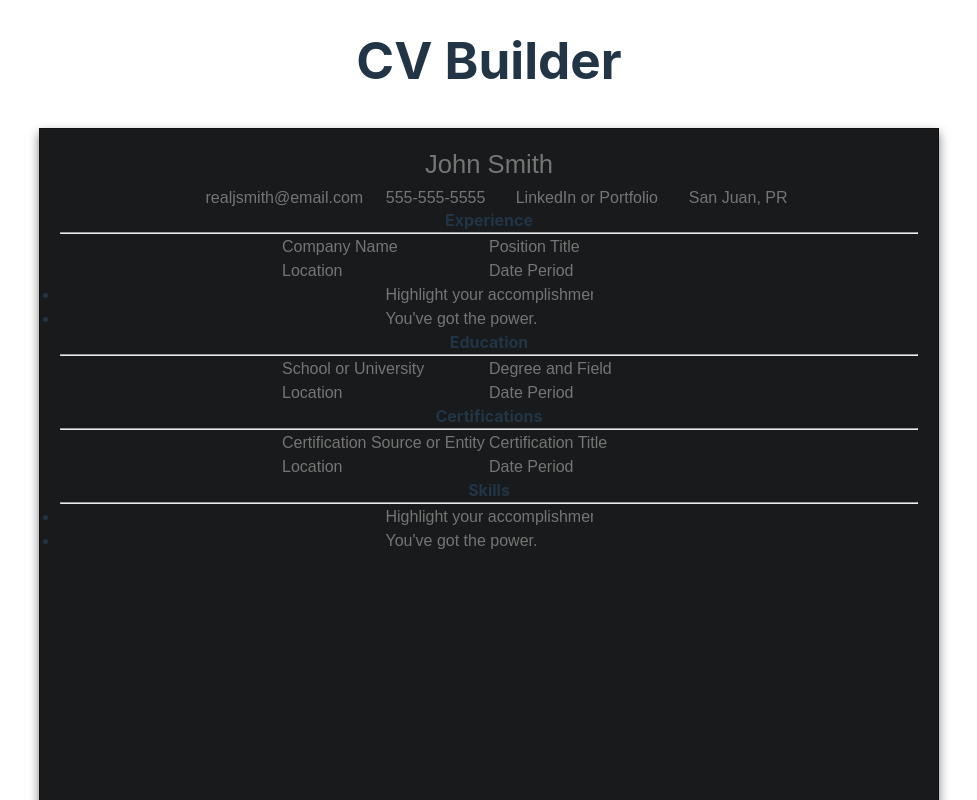
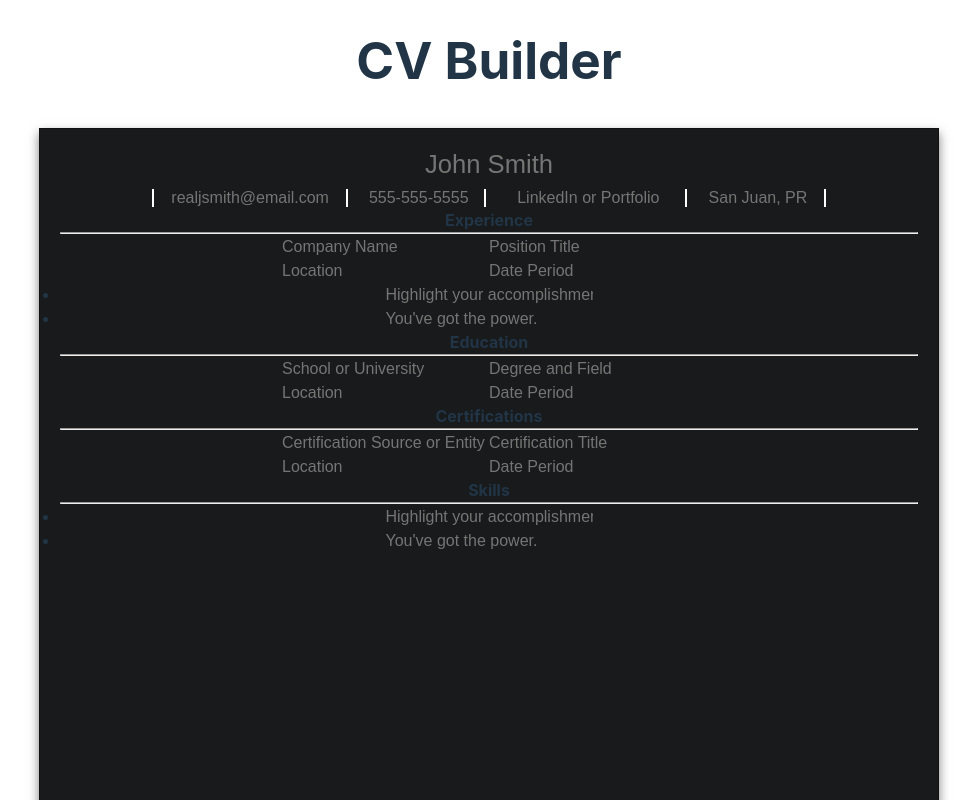
Before and after one commit to joel-jcs/cv-builder, a React (Vite) app: page / in a window 1280 px wide. Shown: the top 800 px of the page, without its empty margins (151-1128 px from the left). Built offline with nearby package versions, Linux system fonts and the light colour scheme.

Commit message:
small styling updates to the contacts section and modal

```diff
--- a/src/styles/Modal.css
+++ b/src/styles/Modal.css
@@ -1,7 +1,7 @@
 .modal {
   position: absolute;
-  right: 0;
-  bottom: 0;
+  right: -10%;
+  bottom: 50%;
   width: 200px;
   height: 100px;
   background-color: orange;
@@ -9,4 +9,5 @@
   justify-content: center;
   align-items: center;
   box-shadow: 0 5px 10px rgba(0, 0, 0, 0.5);
+  border-radius: 1rem 1rem 1rem 1px;
 }
--- a/src/styles/ResumeHeader.css
+++ b/src/styles/ResumeHeader.css
@@ -25,7 +25,7 @@ header:focus-within {
 .contactDetails {
   display: flex;
   justify-content: center;
-  width: 90%;
+  gap: 5px;
 }
 
 .contactDetails span {
@@ -34,10 +34,15 @@ header:focus-within {
 
 .contactDetails input {
   text-align: center;
-  max-width: 12ch;
+  max-width: 15ch;
+  border-right: 2px solid white;
 }
 
 .contactDetails input[type="email"],
 .contactDetails input[type="url"] {
   max-width: 22ch;
 }
+
+.contactDetails input:first-child {
+  border-left: 2px solid white;
+}
```
